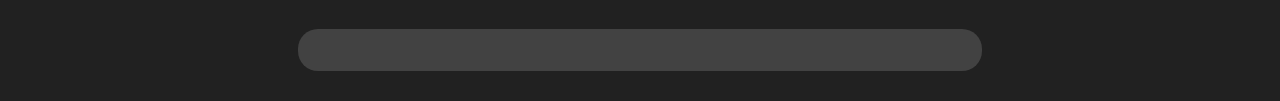
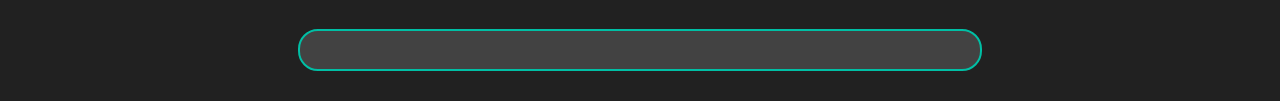
Before and after one commit to VaselineCoveredCat/untitled-project-1, a plain HTML site: page index.html in a window 1280 px wide. In both pictures the pointer is over the input 640 px from the left and 465 px from the top of the page. Shown: the part 415-516 px from the top of the page. Drawn offline with nearby package versions, Linux system fonts and the light colour scheme.

Commit message:
Update style.css

```diff
--- a/style.css
+++ b/style.css
@@ -41,6 +41,10 @@ input {
     padding: 10px 20px;
 }
 
+input:hover, input:focus {
+    border: 2px solid #00BFA5;
+}
+
 main > div > button {
     background-color: #424242;
     color: #FAFAFA;
```
